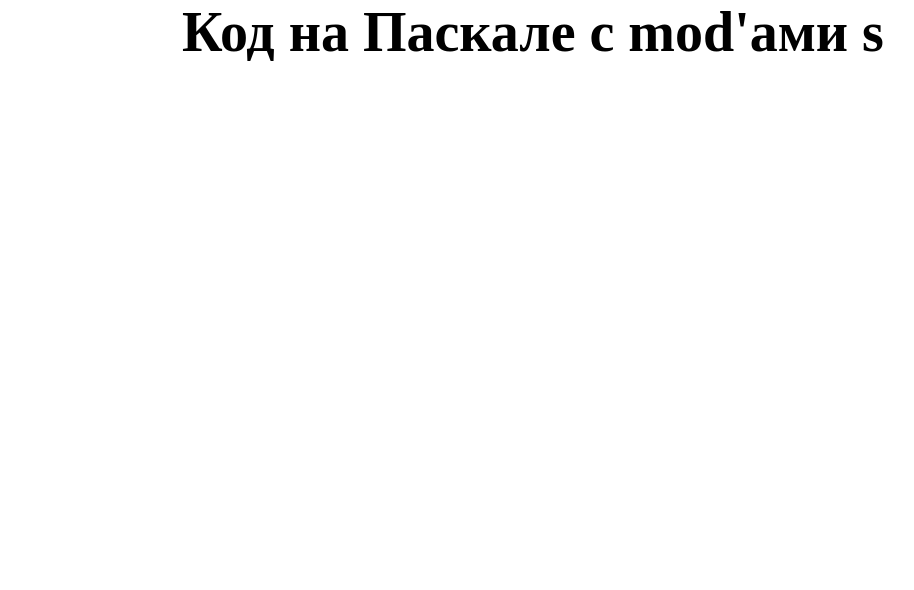
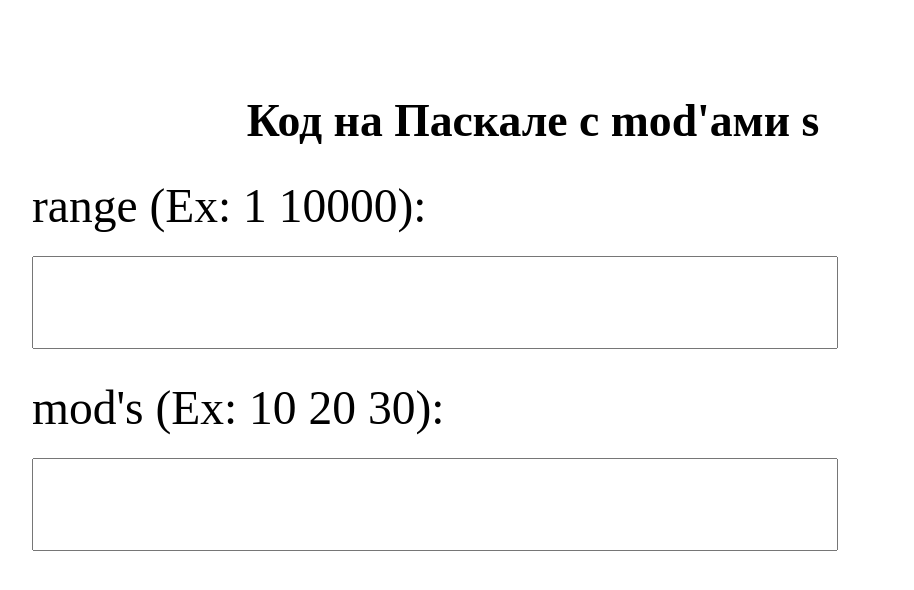
Before and after one commit to ALKONDR/alkondr.github.io, a plain HTML site: page index.html in a window 1280 px wide. Shown: the whole page, without its empty margins (107-1021 px from the left). Drawn offline with Linux system fonts and the light colour scheme.

Commit message:
task1 implemented

```diff
--- a/app.js
+++ b/app.js
@@ -1 +1,25 @@
-console.log('yo');
+// task1
+
+const t1Range = document.querySelector('.task1_range');
+const t1Mods = document.querySelector('.task1_mods');
+const t1Ans = document.querySelector('.task1_ans');
+
+console.dir(t1Ans);
+
+function calcTask1Ans(e) {
+  let ans = 0;
+
+  const range = t1Range.value.trim().split(' ').map(el => parseInt(el));
+  const mods = t1Mods.value.trim().split(' ').map(el => parseInt(el));
+
+  for (let i = range[0]; i < range[1]; i++) {
+    ans += mods.every(el => i % el === 0);
+  }
+
+  console.log(range, mods);
+
+  t1Ans.textContent = ans;
+}
+
+t1Range.onkeyup = calcTask1Ans;
+t1Mods.onkeyup = calcTask1Ans;
--- a/index.html
+++ b/index.html
@@ -7,9 +7,22 @@
 </head>
 <body>
   <div class="container">
-    <h4>
+    <h1>
       Код на Паскале с mod'ами s
-    </h4>
+    </h1>
+    <div class="task1_range_container">
+      <form class="task1_range_form">
+        <p>range (Ex: 1 10000):</p>
+        <input type="text" class="input task1_range">
+      </form>
+    </div>
+    <div class="task1_mods_container">
+      <form class="task1_mods_form">
+        <p>mod's (Ex: 10 20 30):</p>
+        <input type="text" class="input task1_mods">
+      </form>
+    </div>
+    <h2 class="task1_ans"></h2>
   </div>
 
   <script type="text/javascript" src="app.js"></script>
--- a/style.css
+++ b/style.css
@@ -1,14 +1,32 @@
 * {
   margin: 0;
   padding: 0;
+  font-size: 1.3em;
+  margin-top: .3em;
 }
 
-h4 {
-  font-size: 3.5em;
+p {
+  font-size: .8em
 }
 
 .container {
   display: flex;
   flex-direction: column;
   align-items: center;
+  width: 100%
+  height: 100%;
+  padding: 5%;
 }
+
+/*.task1_range_container {
+  padding-left: 10%;
+  padding-right: 10%;
+}*/
+
+/*.task1_range_form {
+  width: 80%;
+}*/
+
+.input {
+  width: 80%;
+}
```
